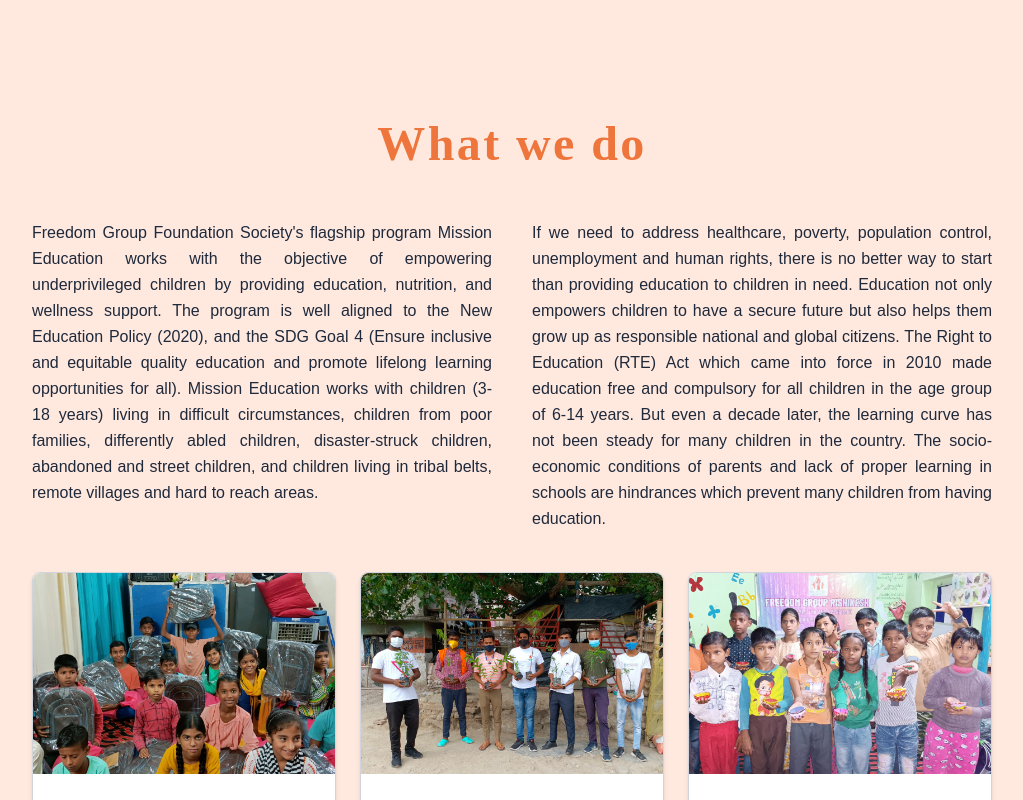
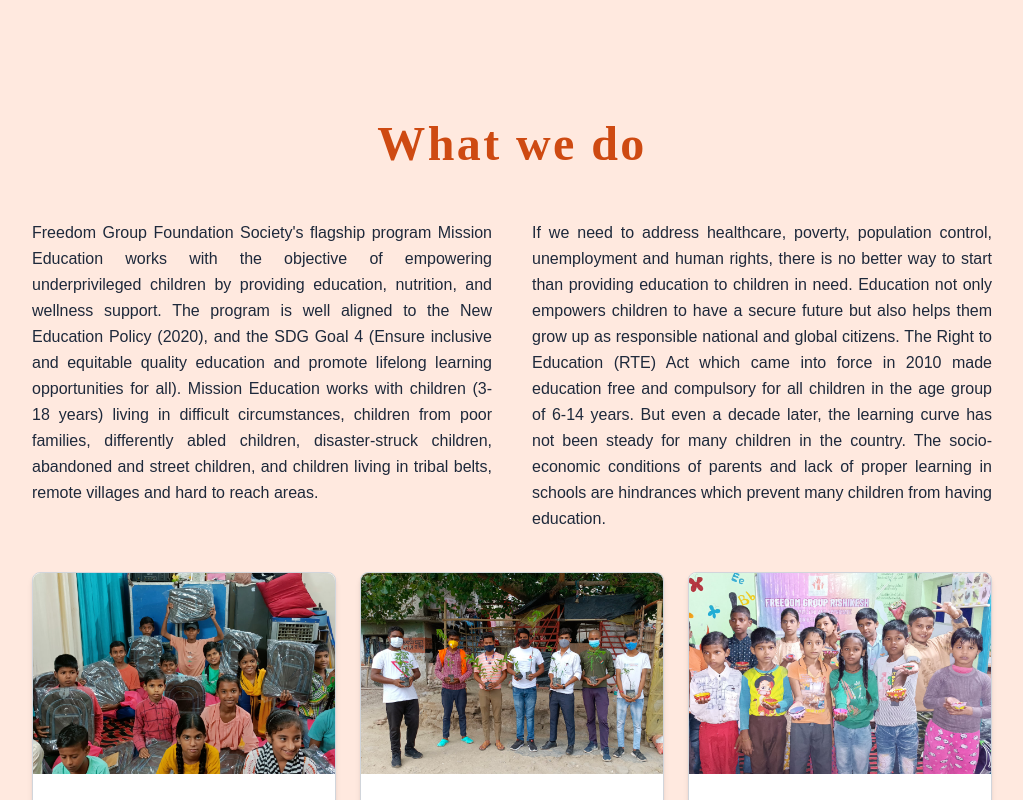
Before and after one commit to mohansky/Freedom-Group, a Next.js app: page / in a window 1280 px wide. Shown: the part 1760-2560 px from the top of the page, without its empty margins (128-1151 px from the left). Built offline with nearby package versions, Linux system fonts and the light colour scheme.

Commit message:
Add files via upload

```diff
--- a/tailwind.config.js
+++ b/tailwind.config.js
@@ -26,6 +26,7 @@ module.exports = {
     extend: {
       colors: {
         'fgprimary': '#ee753b',
+        'fgprimaryfont': '#ce4a12',
         'fgsecondary': '#23ab6c',
         'fgprimarybg': '#ffe9df',
       },
```
